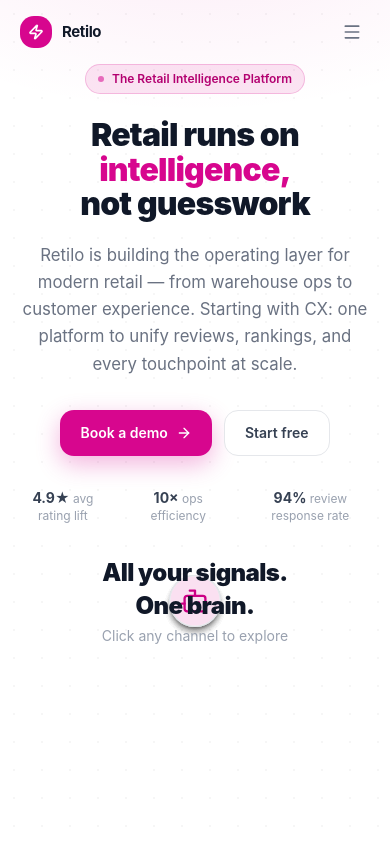
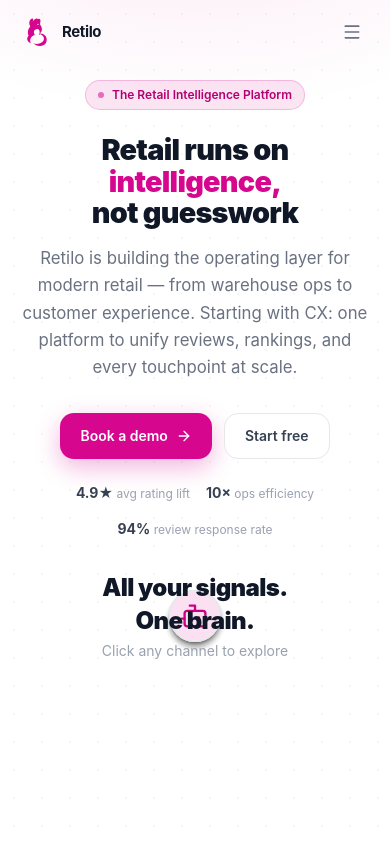
Before and after one commit to Retilo/retilo-frontend, a Next.js app: page / in a window 390 px wide. Shown: the top 844 px of the page. Built offline with nearby package versions, Linux system fonts and the light colour scheme.

Commit message:
mobile and logo responsiveness

```diff
--- a/app/layout.tsx
+++ b/app/layout.tsx
@@ -9,6 +9,11 @@ export const metadata: Metadata = {
   title: "Retilo — CX Agent Platform for Modern Retail",
   description:
     "AI-powered Google Business automation, local ranking intelligence, and customer experience management. Built for multi-location retail.",
+  icons: {
+    icon: "/icon.svg",
+    shortcut: "/icon.svg",
+    apple: "/icon.svg",
+  },
 }
 
 export default function RootLayout({ children }: { children: React.ReactNode }) {
--- a/components/landing/footer.tsx
+++ b/components/landing/footer.tsx
@@ -1,5 +1,4 @@
 import Link from "next/link"
-import { Zap } from "lucide-react"
 
 const CALENDLY = "https://calendly.com/satwikloka321/retilo?month=2026-03"
 
@@ -11,9 +10,8 @@ export function LandingFooter() {
           {/* Brand */}
           <div className="flex flex-col gap-3 max-w-xs">
             <div className="flex items-center gap-2.5">
-              <div className="w-7 h-7 rounded-lg bg-[oklch(0.58_0.24_350)] flex items-center justify-center">
-                <Zap className="w-3.5 h-3.5 text-white" strokeWidth={2.5} />
-              </div>
+              {/* eslint-disable-next-line @next/next/no-img-element */}
+              <img src="/retilo-fox.svg" className="w-7 h-7" alt="" />
               <span className="font-bold text-gray-800 text-sm">Retilo</span>
             </div>
             <p className="text-xs text-gray-400 leading-relaxed">
--- a/components/landing/hero-section.tsx
+++ b/components/landing/hero-section.tsx
@@ -61,7 +61,7 @@ export function HeroSection() {
   )
 
   return (
-    <section className="relative min-h-screen flex items-center overflow-hidden bg-white px-4 pt-16 pb-12">
+    <section className="relative min-h-screen flex items-center overflow-hidden bg-white px-4 pt-20 pb-10 sm:pt-16 sm:pb-12">
       {/* Soft radial glow */}
       <div aria-hidden className="pointer-events-none absolute -top-20 left-1/2 -translate-x-1/2 w-[900px] h-[500px]"
         style={{ background: "radial-gradient(ellipse 60% 55% at 50% 0%, oklch(0.58 0.24 350 / 8%) 0%, transparent 70%)" }} />
@@ -85,7 +85,7 @@ export function HeroSection() {
 
             <motion.h1
               initial={{ opacity: 0, y: 12 }} animate={{ opacity: 1, y: 0 }} transition={{ duration: 0.6, delay: 0.1 }}
-              className="text-[2rem] sm:text-4xl lg:text-5xl xl:text-[3.4rem] font-black tracking-tight text-gray-900 leading-[1.08] mb-5"
+              className="text-[1.8rem] sm:text-4xl lg:text-5xl xl:text-[3.4rem] font-black tracking-tight text-gray-900 leading-[1.1] mb-4"
             >
               Retail runs on<br />
               <span style={{ color: "oklch(0.58 0.24 350)" }}>intelligence,</span><br />
@@ -120,7 +120,7 @@ export function HeroSection() {
 
             <motion.div
               initial={{ opacity: 0 }} animate={{ opacity: 1 }} transition={{ duration: 0.6, delay: 0.5 }}
-              className="mt-8 flex items-center gap-6 text-xs text-gray-400 justify-center lg:justify-start"
+              className="mt-6 flex items-center gap-4 sm:gap-6 text-xs text-gray-400 justify-center lg:justify-start flex-wrap"
             >
               {[{ value: "4.9★", label: "avg rating lift" }, { value: "10×", label: "ops efficiency" }, { value: "94%", label: "review response rate" }]
                 .map(({ value, label }) => (
@@ -134,7 +134,7 @@ export function HeroSection() {
           {/* ── Right: integration orbit cloud ───────────── */}
           <motion.div
             initial={{ opacity: 0, scale: 0.95 }} animate={{ opacity: 1, scale: 1 }} transition={{ duration: 0.7, delay: 0.2 }}
-            className="flex-1 w-full lg:max-w-[500px] h-70 sm:h-90 lg:h-125"
+            className="flex-1 w-full lg:max-w-[500px] h-80 sm:h-96 lg:h-125"
           >
             <LogoCloudAnimation buttons={integrationButtons}>
               <div className="text-center px-6">
--- a/components/landing/nav.tsx
+++ b/components/landing/nav.tsx
@@ -3,7 +3,7 @@
 import { useState, useEffect } from "react"
 import Link from "next/link"
 import { AnimatePresence, motion } from "motion/react"
-import { Menu, X, Zap } from "lucide-react"
+import { Menu, X } from "lucide-react"
 
 const NAV_LINKS = [
   { href: "#features", label: "Features" },
@@ -31,9 +31,8 @@ export function LandingNav() {
     >
       <nav className="max-w-6xl mx-auto px-5 h-16 flex items-center justify-between">
         <Link href="/" className="flex items-center gap-2.5">
-          <div className="w-8 h-8 rounded-xl bg-[oklch(0.58_0.24_350)] flex items-center justify-center shadow-md shadow-[oklch(0.58_0.24_350)/25%]">
-            <Zap className="w-4 h-4 text-white" strokeWidth={2.5} />
-          </div>
+          {/* eslint-disable-next-line @next/next/no-img-element */}
+          <img src="/retilo-fox.svg" className="w-8 h-8" alt="" />
           <span className="font-bold text-gray-900 text-[15px] tracking-tight">Retilo</span>
         </Link>
 
--- a/components/logo-cloud-animation.tsx
+++ b/components/logo-cloud-animation.tsx
@@ -413,7 +413,7 @@ export function LogoCloudAnimation({
   const buttons = externalButtons ?? defaultButtons;
 
   return (
-    <div className="h-full min-h-70 sm:min-h-90 lg:min-h-100 w-full">
+    <div className="h-full min-h-80 sm:min-h-96 lg:min-h-100 w-full">
       <RotatingButtonCloud buttons={buttons}>{children}</RotatingButtonCloud>
     </div>
   );
```
Also changed, not shown: app/icon.svg (added), public/retilo-fox.svg (added).
